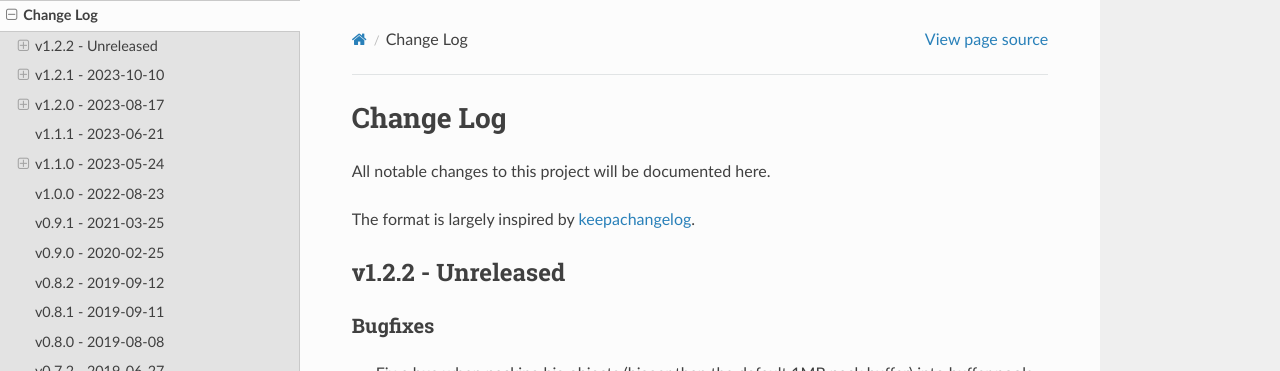
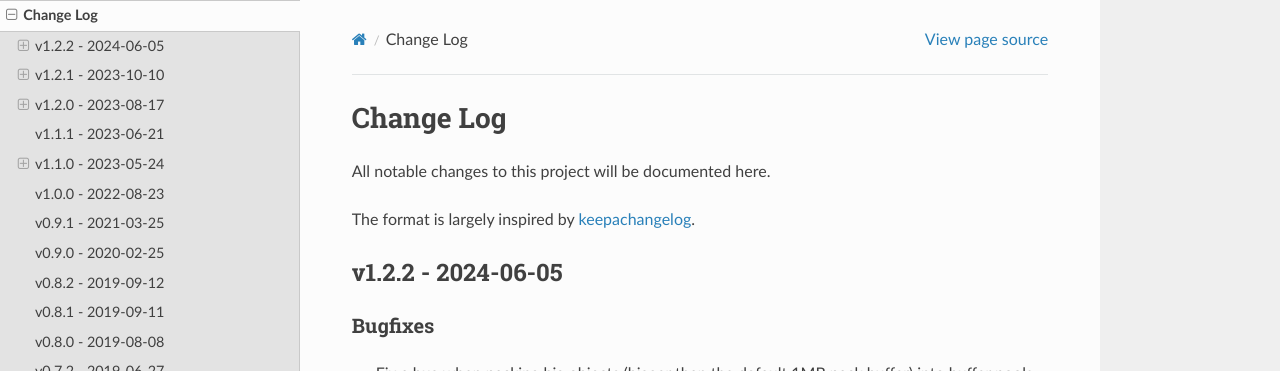
Before and after one commit to jampp/sharedbuffers, a Sphinx documentation site: the page built from doc/source/CHANGELOG.rst, in a window 1280 px wide and 900 px high. Shown: the top 371 px of the window. Built offline with Sphinx 7.4.7 and the Read the Docs theme 2.0.0, drawn with Linux system fonts in a browser that asks for light colours.

Commit message:
Mark indended release date

```diff
--- a/doc/source/CHANGELOG.rst
+++ b/doc/source/CHANGELOG.rst
@@ -5,7 +5,7 @@ All notable changes to this project will be documented here.
 
 The format is largely inspired by keepachangelog_.
 
-v1.2.2 - Unreleased
+v1.2.2 - 2024-06-05
 ===================
 
 Bugfixes
```
